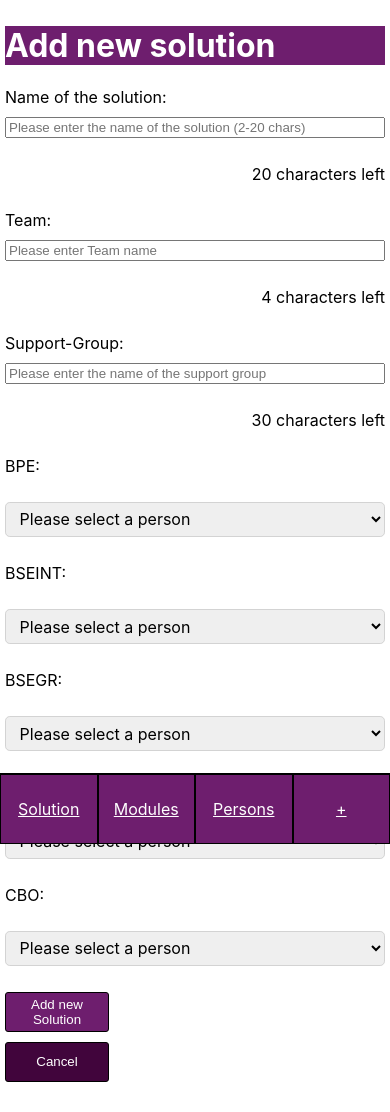
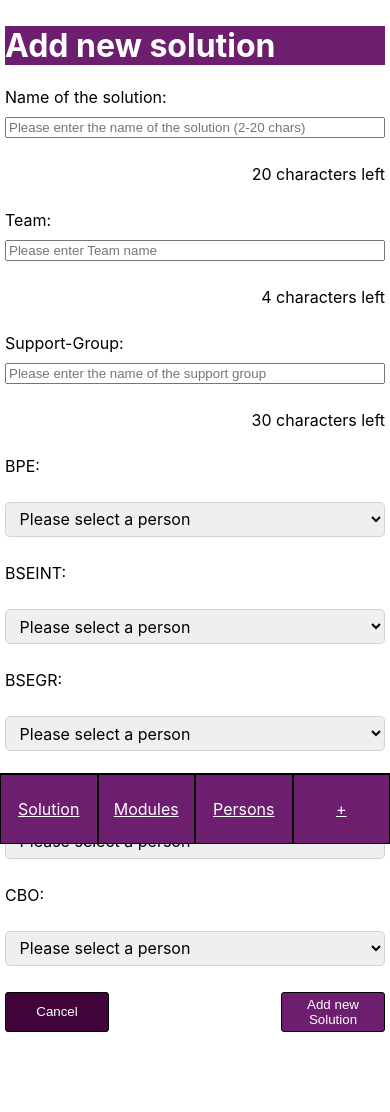
Before and after one commit to kochch1337/Capstone-Project, a Next.js app: page /createSolution in a window 390 px wide. Built offline with nearby package versions, Linux system fonts and the light colour scheme.

Commit message:
move cancel button to be shown in desktop as well as in mobile view add validation for only whitespace entries

```diff
--- a/components/Layout/index.js
+++ b/components/Layout/index.js
@@ -14,8 +14,7 @@ export default function Layout({ children }) {
 }
 
 const PageWrapper = styled.main`
-  padding: 5px 5px 10% 5px;
-  padding-bottom: 5%;
+  padding: 5px 5px 5em 5px;
 
   @media (min-width: 769px) {
     width: 768px;
--- a/components/SolutionChanger/SolutionChanger.styled.js
+++ b/components/SolutionChanger/SolutionChanger.styled.js
@@ -12,4 +12,9 @@ const FormsBase = styled.form`
   gap: 10px;
 `;
 
-export { TextElement, FormsBase };
+const ButtonContainer = styled.div`
+  display: flex;
+  justify-content: space-between;
+`;
+
+export { TextElement, FormsBase, ButtonContainer };
--- a/components/SolutionChanger/index.js
+++ b/components/SolutionChanger/index.js
@@ -1,5 +1,9 @@
 import { useRouter } from "next/router.js";
-import { FormsBase, TextElement } from "./SolutionChanger.styled";
+import {
+  FormsBase,
+  TextElement,
+  ButtonContainer,
+} from "./SolutionChanger.styled";
 import ButtonNew from "../../components/Button";
 import SelectPerson from "../SelectPerson";
 import { useState } from "react";
@@ -30,12 +34,35 @@ export default function SolutionChanger({
     event.preventDefault();
     const data = new FormData(event.target);
     const formData = new FormData(event.target.form);
-    console.log(formData);
-    console.log(data);
+
+    const solutionName = data.get("solution_name").trim();
+    if (solutionName.length === 0) {
+      alert(
+        `Please enter a solution name with at least ${minSolutionLength} chars that are not whitespaces`
+      );
+      return;
+    }
+
+    const teamName = data.get("team_name").trim();
+    if (teamName.length === 0) {
+      alert(
+        `Please enter a team name with at least ${minTeamLength} chars that are not whitespaces`
+      );
+      return;
+    }
+
+    const supportGroupName = data.get("support_group").trim();
+    if (supportGroupName.length === 0) {
+      alert(
+        `Please enter a support-group with at least ${minSupportGroupLength} chars that are not whitespaces`
+      );
+      return;
+    }
+
     const newSolution = {
       solution_Id: crypto.randomUUID(),
-      solution: data.get("solution_name").trim(),
-      team: data.get("team_name").trim(),
+      solution: solutionName,
+      team: teamName,
       bpe: personsData.find((person) => person.personal_Id === data.get("BPE")),
       bseint: personsData.find(
         (person) => person.personal_Id === data.get("BSEINT")
@@ -47,7 +74,7 @@ export default function SolutionChanger({
         (person) => person.personal_Id === data.get("Lead Developer")
       ),
       cbo: personsData.find((person) => person.personal_Id === data.get("CBO")),
-      supportGroup: data.get("support_group").trim(),
+      supportGroup: supportGroupName,
       modules: [],
     };
 
@@ -137,12 +164,9 @@ export default function SolutionChanger({
           filter="bc"
           responsibility="CBO"
         />
-        <ButtonNew type="submit" variant="submit">
-          Add new Solution
-        </ButtonNew>
+        <ButtonContainer>
           <ButtonNew
             type="cancel"
-          data-js="cancel"
             variant="cancel"
             onClick={(event) => {
               event.preventDefault();
@@ -151,6 +175,10 @@ export default function SolutionChanger({
           >
             Cancel
           </ButtonNew>
+          <ButtonNew type="submit" variant="submit">
+            Add new Solution
+          </ButtonNew>
+        </ButtonContainer>
       </FormsBase>
     </>
   );
--- a/pages/createSolution.js
+++ b/pages/createSolution.js
@@ -15,20 +15,3 @@ export default function Create({ mainData, personsData, addSolution }) {
     </>
   );
 }
-
-const ButtonSubmit = styled.button`
-  margin: auto;
-  width: fit-content;
-`;
-
-const TextElement = styled.p`
-  text-align: right;
-`;
-
-const FormsBase = styled.p`
-  max-width: 45rem;
-  margin: 0 auto;
-  display: flex;
-  flex-direction: column;
-  gap: 10px;
-`;
```
Lines whose indentation alone changed are shown as unchanged.
